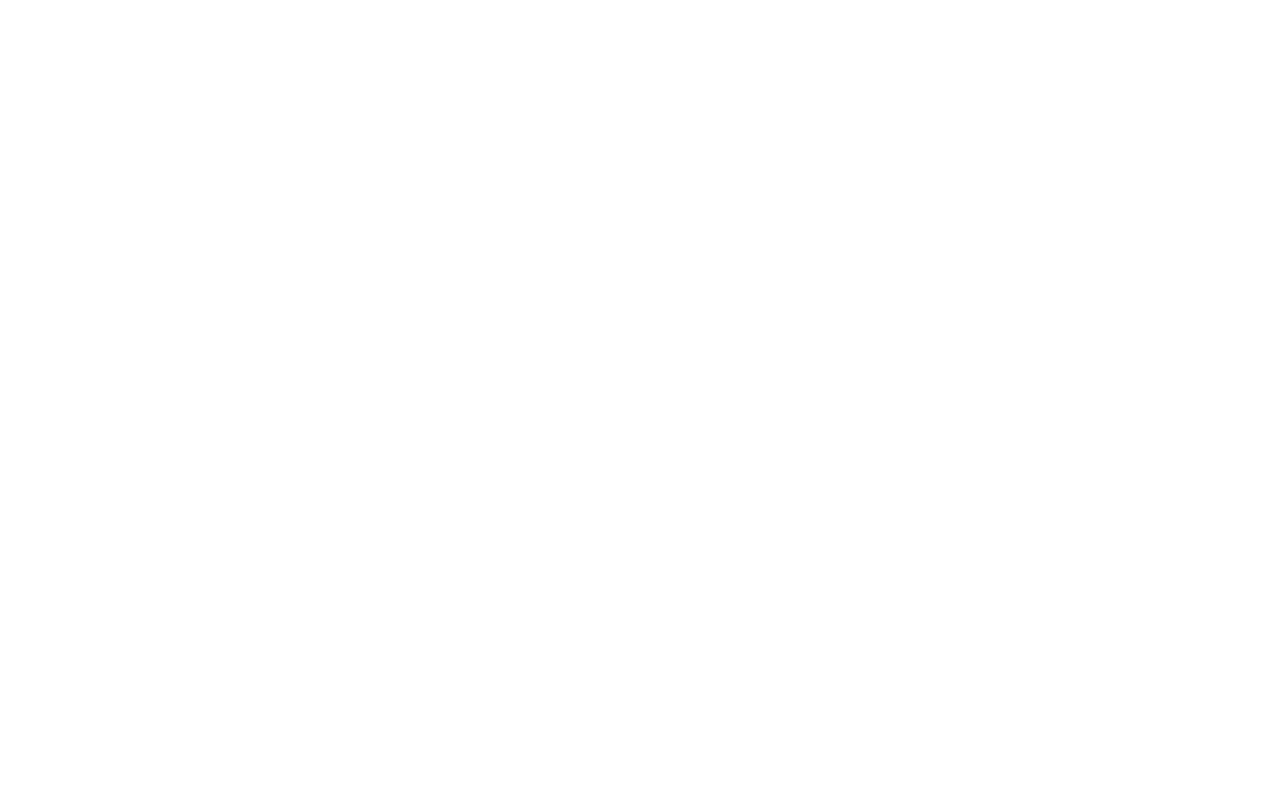
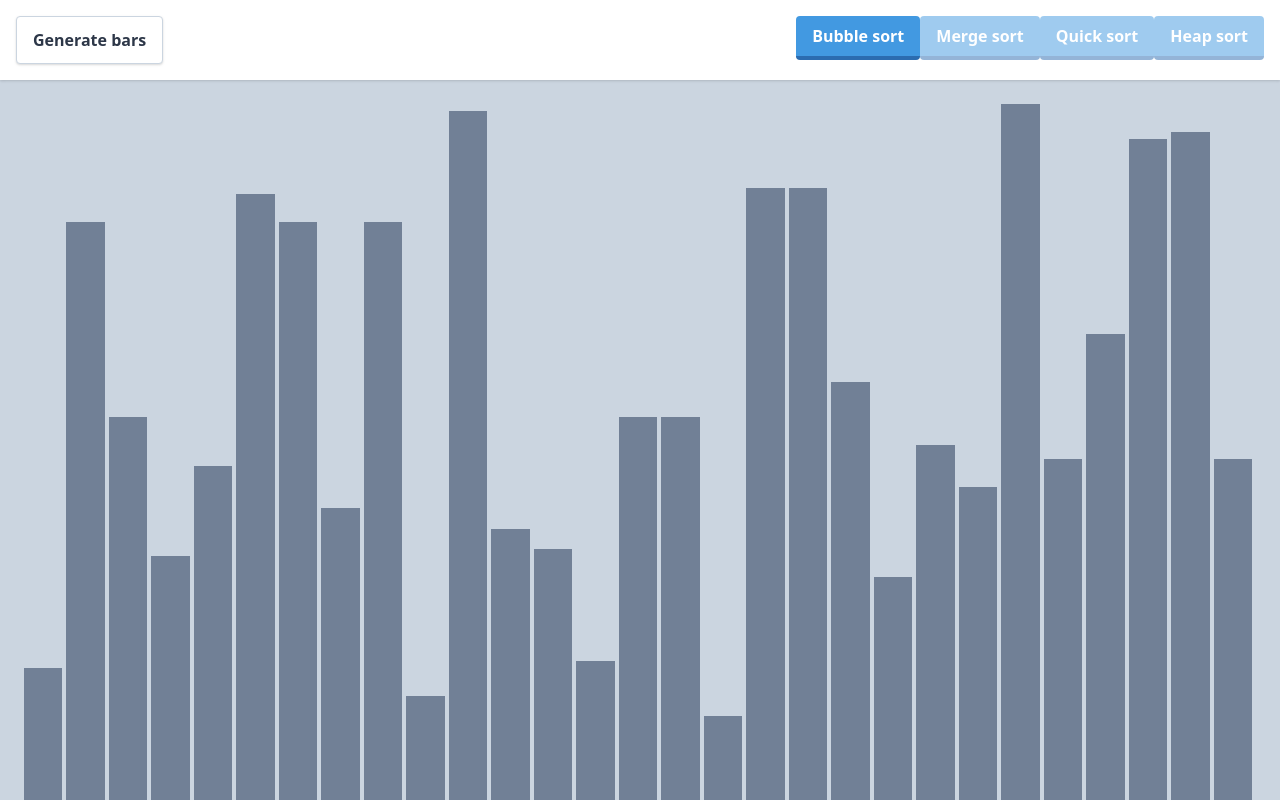
Before and after one commit to mbatoul/sorting-visualizer, a Nuxt app: page /Main in a window 1280 px wide. Before the commit this address had no page. Built offline with nearby package versions, Linux system fonts and the light colour scheme.

Commit message:
First implementation of Bubble Sort

```diff
--- a/algorithms/bubble-sort.ts
+++ b/algorithms/bubble-sort.ts
@@ -1,4 +1,4 @@
-function bubbleSort (array: Number[]) {
+function bubbleSort (array: number[]) {
 
 }
 
--- a/layouts/default.vue
+++ b/layouts/default.vue
@@ -3,53 +3,3 @@
     <nuxt />
   </div>
 </template>
-
-<style>
-html {
-  font-family: 'Source Sans Pro', -apple-system, BlinkMacSystemFont, 'Segoe UI',
-    Roboto, 'Helvetica Neue', Arial, sans-serif;
-  font-size: 16px;
-  word-spacing: 1px;
-  -ms-text-size-adjust: 100%;
-  -webkit-text-size-adjust: 100%;
-  -moz-osx-font-smoothing: grayscale;
-  -webkit-font-smoothing: antialiased;
-  box-sizing: border-box;
-}
-
-*,
-*:before,
-*:after {
-  box-sizing: border-box;
-  margin: 0;
-}
-
-.button--green {
-  display: inline-block;
-  border-radius: 4px;
-  border: 1px solid #3b8070;
-  color: #3b8070;
-  text-decoration: none;
-  padding: 10px 30px;
-}
-
-.button--green:hover {
-  color: #fff;
-  background-color: #3b8070;
-}
-
-.button--grey {
-  display: inline-block;
-  border-radius: 4px;
-  border: 1px solid #35495e;
-  color: #35495e;
-  text-decoration: none;
-  padding: 10px 30px;
-  margin-left: 15px;
-}
-
-.button--grey:hover {
-  color: #fff;
-  background-color: #35495e;
-}
-</style>
--- a/nuxt.config.js
+++ b/nuxt.config.js
@@ -5,7 +5,8 @@
   ** Headers of the page
   */
   head: {
-    title: process.env.npm_package_name || '',
+    title: 'Sorting visualizer',
+
     meta: [
       { charset: 'utf-8' },
       { name: 'viewport', content: 'width=device-width, initial-scale=1' },
@@ -14,6 +15,15 @@
     link: [
       { rel: 'icon', type: 'image/x-icon', href: '/favicon.ico' }
     ]
+  },
+  router: {
+    extendRoutes(routes, resolve) {
+      routes.push({
+        name: 'Main',
+        path: '/',
+        component: resolve(__dirname, 'pages/Main.vue')
+      })
+    }
   },
   /*
   ** Customize the progress-bar color
--- /dev/null
+++ b/pages/Main.vue
@@ -0,0 +1,148 @@
+<template>
+  <div>
+    <div id="navbar-wrapper" class='w-full h-20 bg-white shadow'>
+      <div id="navbar" class='p-4 h-full flex justify-between'>
+        <div class='flex'>
+          <button
+            class="bg-white hover:bg-gray-100 text-gray-800 font-semibold py-2 px-4 border border-gray-400 rounded shadow mr-1"
+            v-on:click='generateBars'
+          >
+            Generate bars
+          </button>
+        </div>
+
+        <div>
+          <button
+            class="bg-blue-500 hover:bg-blue-400 text-white font-bold py-2 px-4 border-b-4 border-blue-700 hover:border-blue-500 rounded"
+            v-on:click='startSort'
+          >
+            Bubble sort
+          </button>
+          <button
+            class="bg-blue-500 text-white font-bold py-2 px-4 border-b-4 border-blue-700 rounded opacity-50 cursor-not-allowed"
+          >
+            Merge sort
+          </button>
+          <button
+            class="bg-blue-500 text-white font-bold py-2 px-4 border-b-4 border-blue-700 rounded opacity-50 cursor-not-allowed"
+          >
+            Quick sort
+          </button>
+          <button
+            class="bg-blue-500 text-white font-bold py-2 px-4 border-b-4 border-blue-700 rounded opacity-50 cursor-not-allowed"
+          >
+            Heap sort
+          </button>
+        </div>
+      </div>
+    </div>
+
+    <div id="bars-container" class='w-full h-full flex flex-grow justify-center items-end px-6 pt-6'>
+      <div
+        v-for='(element, index) in arrayOfBars'
+        v-bind:key='index'
+        class='flex-grow mr-1'
+        v-bind:style="{ 'height': `${element}%` }"
+        v-bind:class='barColor(index)'
+      >
+      </div>
+    </div>
+  </div>
+</template>
+
+<script lang="ts">
+import Vue from 'vue';
+
+export default Vue.extend({
+  name: 'Main',
+
+  data: function () {
+    return {
+      numberOfBars: <number> 50,
+      arrayOfBars: <number[]> [],
+      currentSorted: <number[]> [],
+      currentBubble: <any> null,
+      nextBubble: <any> null,
+      isSorting: <boolean> false
+    }
+  },
+
+  computed: {
+    delay: function (): number {
+      return 1 / this.numberOfBars * 5;
+    }
+  },
+
+  methods: {
+    randomNumberBetween: function (min: number, max: number): number {
+      return Math.floor(Math.random() * (max - min + 1) + min);
+    },
+
+    generateBars: function () {
+      this.currentBubble = null;
+      this.nextBubble = null;
+      this.numberOfBars = this.randomNumberBetween(5, 200);
+      const array: number[] = [];
+      for (let i = 0; i < this.numberOfBars; i++) {
+        const value: number = this.randomNumberBetween(10, 100);
+        array.push(value);
+      }
+      this.arrayOfBars = [];
+      this.arrayOfBars = array;
+    },
+
+    startSort: function () {
+      this.isSorting = true;
+      this.bubbleSort();
+      // this.isSorting = false;
+    },
+
+    bubbleSort: async function () {
+      let isSorted: boolean = false;
+      let counter: number = 0;
+      while (!isSorted) {
+        isSorted = true;
+        for (let i = 0; i < this.arrayOfBars.length - 1 - counter; i++) {
+          this.currentBubble = i;
+          this.nextBubble = i + 1;
+          let newArray: number[] = this.arrayOfBars;
+          if (this.arrayOfBars[i] > this.arrayOfBars[i + 1]) {
+            const tmp = newArray[i];
+            newArray[i] = newArray[i + 1];
+            newArray[i + 1] = tmp;
+            isSorted = false;
+          }
+          this.arrayOfBars = [];
+          this.arrayOfBars = newArray;
+          await this.timer(this.delay);
+        }
+        counter += 1;
+      }
+    },
+
+    barColor: function (index: number): string {
+      if (index === this.currentBubble) {
+        return 'bg-red-300';
+      } else if (index === this.nextBubble) {
+        return 'bg-blue-500';
+      } else {
+        return 'bg-gray-600';
+      }
+    },
+
+    timer: function (ms: number): Promise<void> {
+      return new Promise(res => setTimeout(res, ms));
+    }
+  },
+
+  mounted: function () {
+    this.generateBars();
+  }
+})
+</script>
+
+<style>
+  #bars-container {
+    height: calc(100vh - 5rem);
+  }
+</style>
--- a/pages/index.vue
+++ /dev/null
@@ -1,52 +0,0 @@
-<template>
-  <div class="container">
-    ?
-  </div>
-</template>
-
-<script lang="ts">
-import Vue from 'vue'
-import bubbleSort from '~/algorithms/bubble-sort.ts'
-
-export default Vue.extend({
-
-})
-</script>
-
-<style>
-/* Sample `apply` at-rules with Tailwind CSS
-.container {
-  @apply min-h-screen flex justify-center items-center text-center mx-auto;
-}
-*/
-.container {
-  margin: 0 auto;
-  min-height: 100vh;
-  display: flex;
-  justify-content: center;
-  align-items: center;
-  text-align: center;
-}
-
-.title {
-  font-family: 'Quicksand', 'Source Sans Pro', -apple-system, BlinkMacSystemFont,
-    'Segoe UI', Roboto, 'Helvetica Neue', Arial, sans-serif;
-  display: block;
-  font-weight: 300;
-  font-size: 100px;
-  color: #35495e;
-  letter-spacing: 1px;
-}
-
-.subtitle {
-  font-weight: 300;
-  font-size: 42px;
-  color: #526488;
-  word-spacing: 5px;
-  padding-bottom: 15px;
-}
-
-.links {
-  padding-top: 15px;
-}
-</style>
```
Also changed, not shown: components/TheNavbar.vue (deleted, +0 -13 lines), package.json (+5 -4 lines), assets/README.md (deleted), 2 other files (tests, documents, lock files or other folders).
